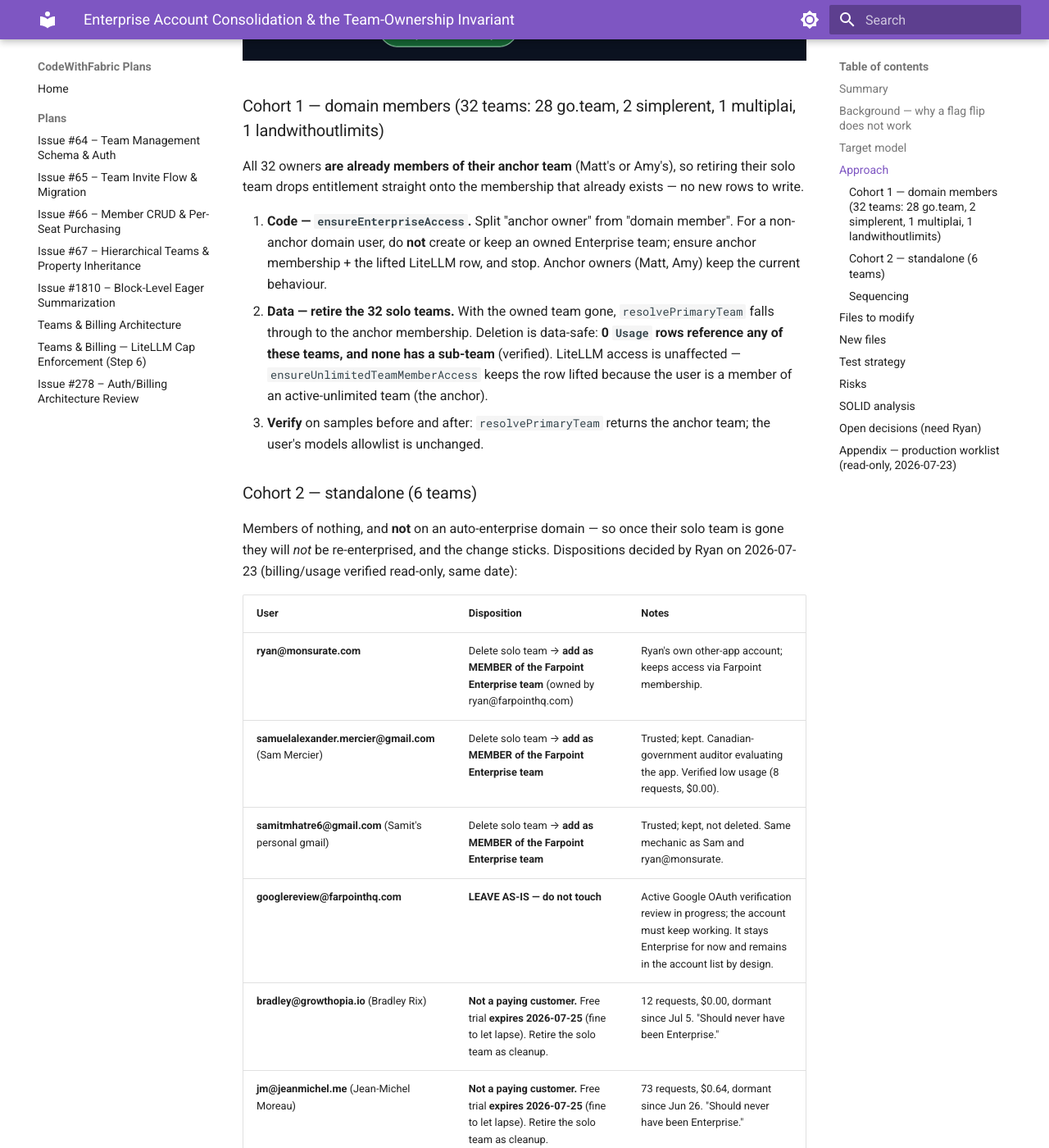
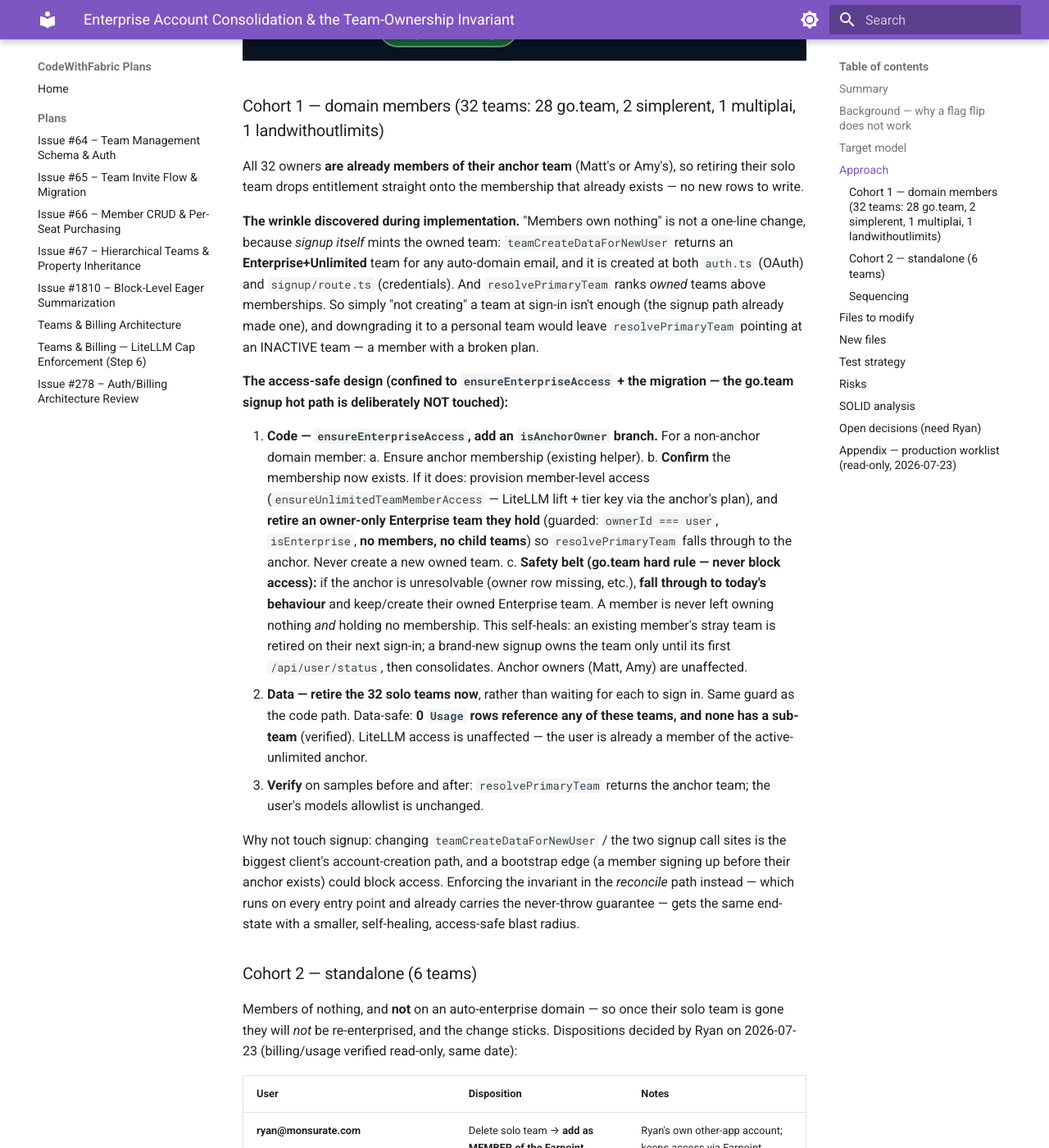
Before and after one commit to farpointhq/codewithfabric-plans, an MkDocs documentation site: the page built from docs/plans/enterprise-account-consolidation-plan.md, in a window 1280 px wide and 1400 px high, scrolled down 3492 px. Shown: the whole window at 82% size. Built offline with MkDocs 1.6.1 and Material for MkDocs 9.7.7, drawn with Linux system fonts in a browser that asks for light colours.

Commit message:
plan: access-safe Cohort 1 design — reconcile-path enforcement, not signup
Signup mints the Enterprise team and resolvePrimaryTeam is owned-first, so the
invariant is enforced in ensureEnterpriseAccess (isAnchorOwner branch: ensure
anchor membership, retire an owner-only Enterprise team once membership is
confirmed, safety-belt fall-through if the anchor is unresolvable). The go.team
signup hot path is deliberately left untouched.

```diff
--- a/docs/plans/enterprise-account-consolidation-plan.md
+++ b/docs/plans/enterprise-account-consolidation-plan.md
@@ -70,18 +70,48 @@
 retiring their solo team drops entitlement straight onto the membership that
 already exists — no new rows to write.
 
-1. **Code — `ensureEnterpriseAccess`.** Split "anchor owner" from "domain
-   member". For a non-anchor domain user, do **not** create or keep an owned
-   Enterprise team; ensure anchor membership + the lifted LiteLLM row, and stop.
-   Anchor owners (Matt, Amy) keep the current behaviour.
-2. **Data — retire the 32 solo teams.** With the owned team gone,
-   `resolvePrimaryTeam` falls through to the anchor membership. Deletion is
-   data-safe: **0 `Usage` rows reference any of these teams, and none has a
-   sub-team** (verified). LiteLLM access is unaffected —
-   `ensureUnlimitedTeamMemberAccess` keeps the row lifted because the user is a
-   member of an active-unlimited team (the anchor).
+**The wrinkle discovered during implementation.** "Members own nothing" is not a
+one-line change, because *signup itself* mints the owned team:
+`teamCreateDataForNewUser` returns an **Enterprise+Unlimited** team for any
+auto-domain email, and it is created at both `auth.ts` (OAuth) and
+`signup/route.ts` (credentials). And `resolvePrimaryTeam` ranks *owned* teams
+above memberships. So simply "not creating" a team at sign-in isn't enough (the
+signup path already made one), and downgrading it to a personal team would leave
+`resolvePrimaryTeam` pointing at an INACTIVE team — a member with a broken plan.
+
+**The access-safe design (confined to `ensureEnterpriseAccess` + the migration —
+the go.team signup hot path is deliberately NOT touched):**
+
+1. **Code — `ensureEnterpriseAccess`, add an `isAnchorOwner` branch.** For a
+   non-anchor domain member:
+   a. Ensure anchor membership (existing helper).
+   b. **Confirm** the membership now exists. If it does: provision member-level
+      access (`ensureUnlimitedTeamMemberAccess` — LiteLLM lift + tier key via the
+      anchor's plan), and **retire an owner-only Enterprise team they hold**
+      (guarded: `ownerId === user`, `isEnterprise`, **no members, no child
+      teams**) so `resolvePrimaryTeam` falls through to the anchor. Never create
+      a new owned team.
+   c. **Safety belt (go.team hard rule — never block access):** if the anchor is
+      unresolvable (owner row missing, etc.), **fall through to today's
+      behaviour** and keep/create their owned Enterprise team. A member is never
+      left owning nothing *and* holding no membership.
+   This self-heals: an existing member's stray team is retired on their next
+   sign-in; a brand-new signup owns the team only until its first
+   `/api/user/status`, then consolidates. Anchor owners (Matt, Amy) are
+   unaffected.
+2. **Data — retire the 32 solo teams now**, rather than waiting for each to sign
+   in. Same guard as the code path. Data-safe: **0 `Usage` rows reference any of
+   these teams, and none has a sub-team** (verified). LiteLLM access is
+   unaffected — the user is already a member of the active-unlimited anchor.
 3. **Verify** on samples before and after: `resolvePrimaryTeam` returns the
    anchor team; the user's models allowlist is unchanged.
+
+Why not touch signup: changing `teamCreateDataForNewUser` / the two signup call
+sites is the biggest client's account-creation path, and a bootstrap edge (a
+member signing up before their anchor exists) could block access. Enforcing the
+invariant in the *reconcile* path instead — which runs on every entry point and
+already carries the never-throw guarantee — gets the same end-state with a
+smaller, self-healing, access-safe blast radius.
 
 ### Cohort 2 — standalone (6 teams)
 
```
